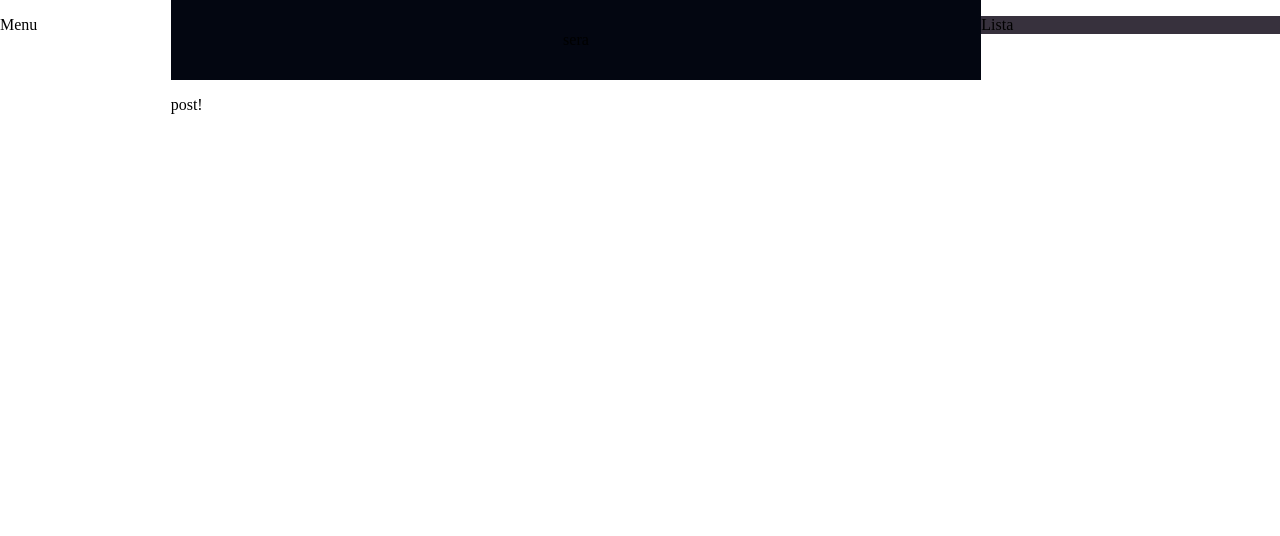
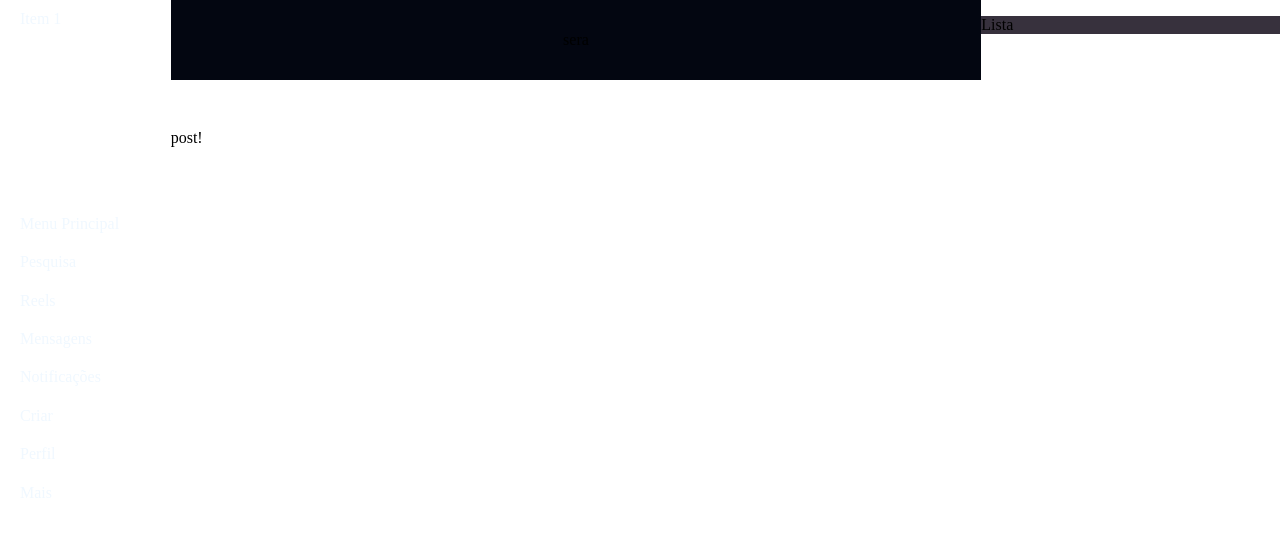
Before and after one commit to HenriqueReimao/RedeSocial-angular, an Angular app: page / in a window 1280 px wide. Shown: the top 536 px of the page. Built offline with nearby package versions, Linux system fonts and the light colour scheme.

Commit message:
- Update Menu

```diff
--- a/src/app/components/menu-lateral/menu-lateral.component.css
+++ b/src/app/components/menu-lateral/menu-lateral.component.css
@@ -0,0 +1,39 @@
+nav{
+  display: flex;
+  align-items: center;
+  list-style: none;
+  height: 80vh;
+}
+a, li{
+  color: aliceblue;
+  text-decoration: none;
+  list-style: none;
+
+}
+ul{
+
+    padding: 20px 20px 20px 0px;
+
+}
+a{
+    display: inline-block;
+    padding: 20px 20px 20px 20px;
+    align-items: center;
+
+
+}
+
+a {
+    display: inline-block;
+    padding: 10px 20px; /* Ajuste o padding conforme necessário */
+    font-size: 16px;   /* Exemplo de tamanho de fonte */
+    text-decoration: none; /* Remover sublinhado padrão */
+    border-radius: 2rem;
+    transition: padding 0.3s ease; /* Adiciona uma transição suave ao padding */
+}
+
+a:hover {
+    background-color: #040722;
+
+    padding-right: 40px; /* Ajuste o valor conforme necessário para expandir para a direita */
+}
--- a/src/app/components/menu-lateral/menu-lateral.component.html
+++ b/src/app/components/menu-lateral/menu-lateral.component.html
@@ -6,6 +6,19 @@
     <title>Document</title>
 </head>
 <body>
-    <p>Menu</p>
+<a href="#">Item 1</a>
+    <nav>
+        <ul>
+          <li><a href="#">Menu Principal</a></li>
+          <li><a href="#">Pesquisa</a></li>
+          <li><a href="#">Reels</a></li>
+          <li><a href="#">Mensagens</a></li>
+          <li><a href="#">Notificações</a></li>
+          <li><a href="#">Criar</a></li>
+          <li><a href="#">Perfil</a></li>
+          <li><a href="#">Mais</a></li>
+        </ul>
+      </nav>
+
 </body>
 </html>
```
